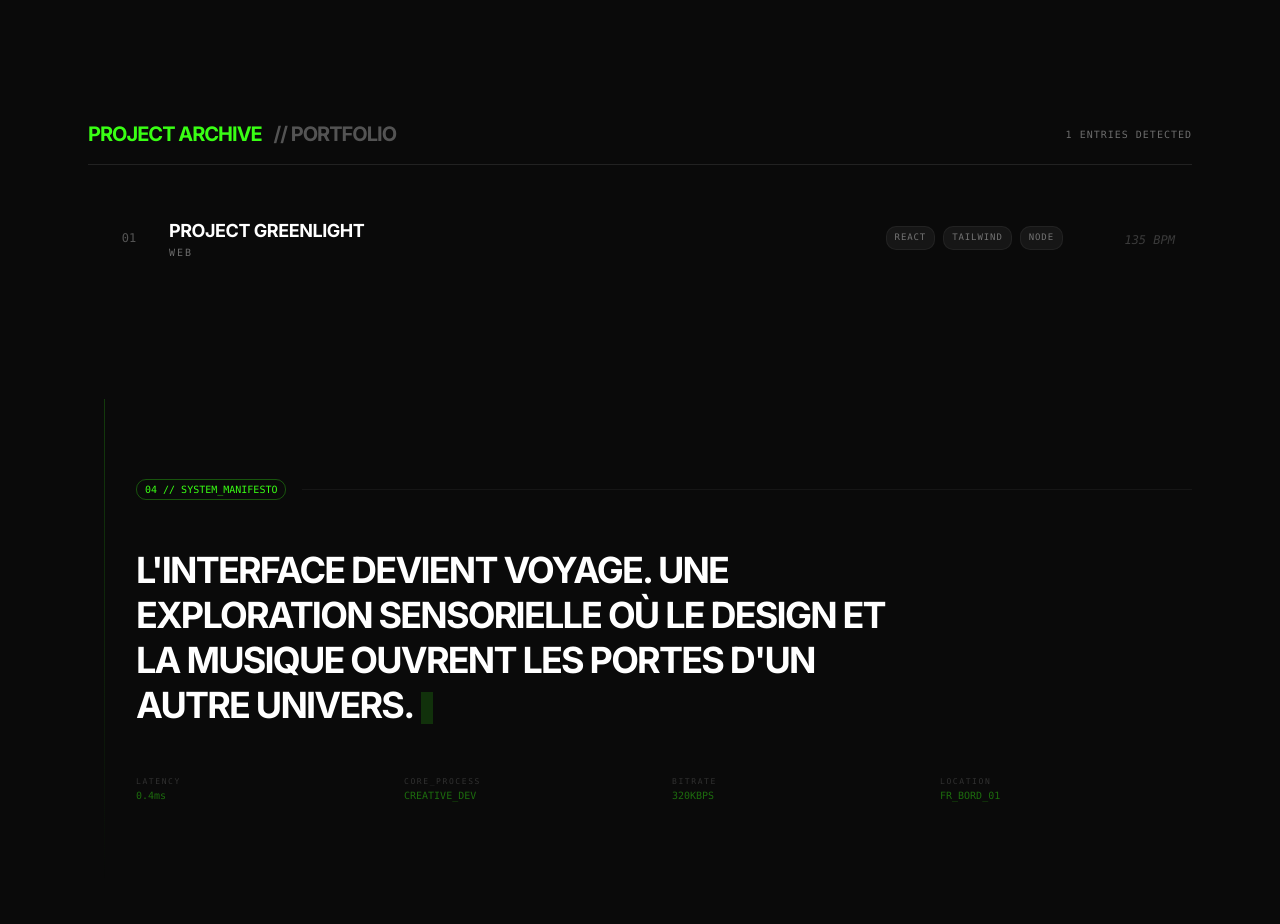
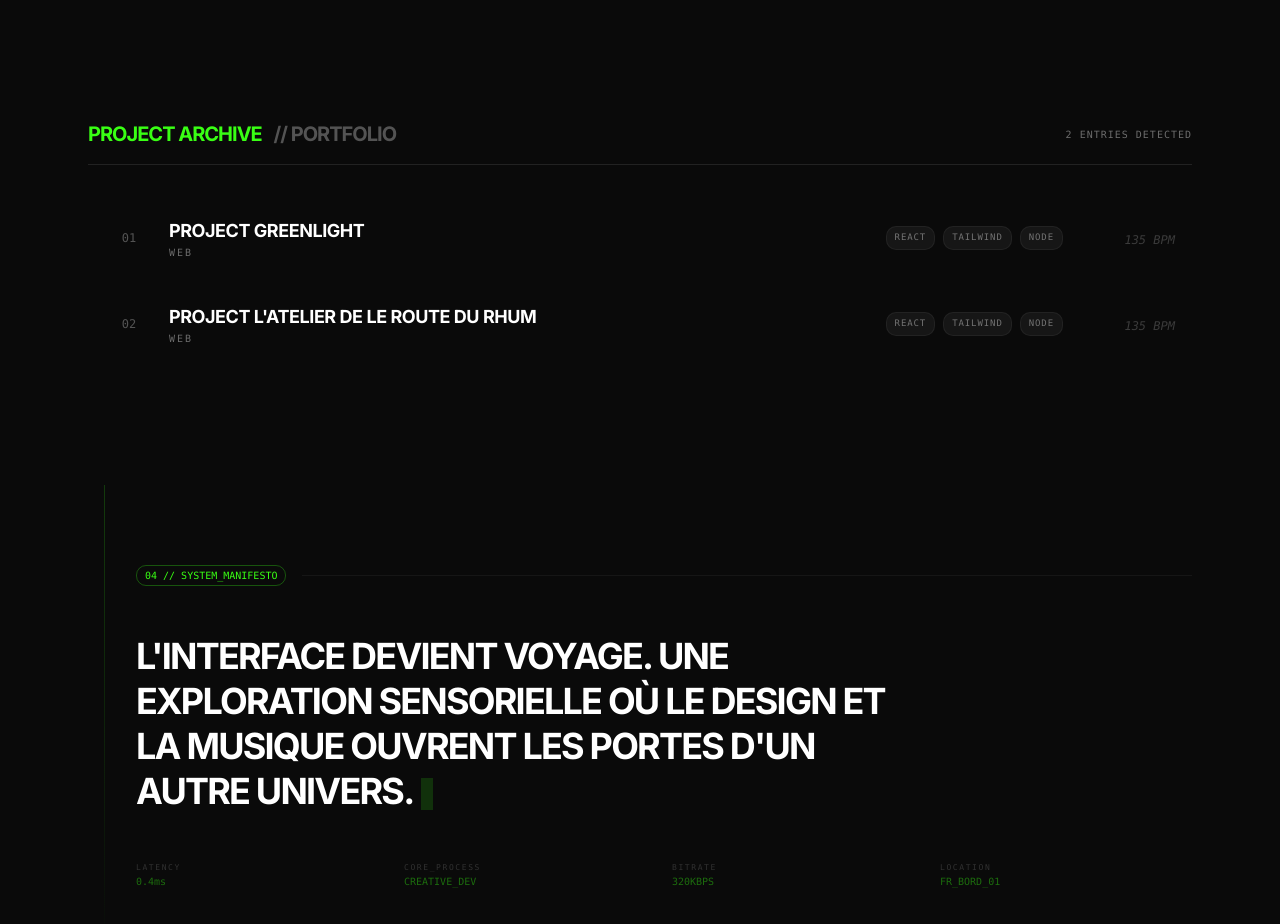
Before and after one commit to ferhugodev60/website_hugo_ferreira, a Next.js app: page / in a window 1280 px wide. Shown: the part 1560-2484 px from the top of the page. Built offline with nearby package versions, Linux system fonts and the light colour scheme; no server answers.

Commit message:
Ajout du projet Atelier de la Route du Rhum

```diff
--- a/src/data/projects.ts
+++ b/src/data/projects.ts
@@ -14,4 +14,17 @@ export const projects: ProjectTrack[] = [
         description: "Mise en place du site d'un concept-store de sneakers et streetwear basé à Compiègne.",
         liveUrl: "https://www.greenlightdistrict.fr/"
     },
+    {
+        id: "02",
+        title: "Project L'Atelier de le Route du Rhum",
+        artist: "Travis Scott",
+        trackName: "THANK GOD",
+        category: "Web",
+        stack: ["React", "Tailwind", "Node", "Express"],
+        bpm: 135,
+        coverUrl: "https://upload.wikimedia.org/wikipedia/en/2/23/Travis_Scott_-_Utopia.png",
+        previewUrl: "/audio/thank-god.mp3",
+        description: "Mise en place du site d'un artisan spécialisé dans la fabrication de rhum arrangé basé à Compiègne.",
+        liveUrl: "https://atelier-route-du-rhum-project.vercel.app/"
+    },
 ];
```
